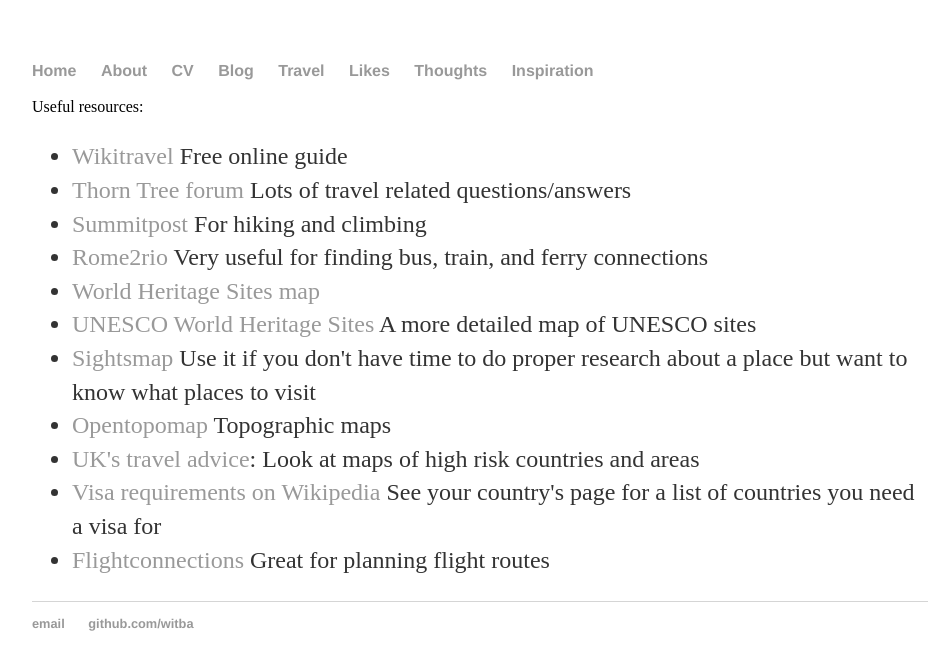
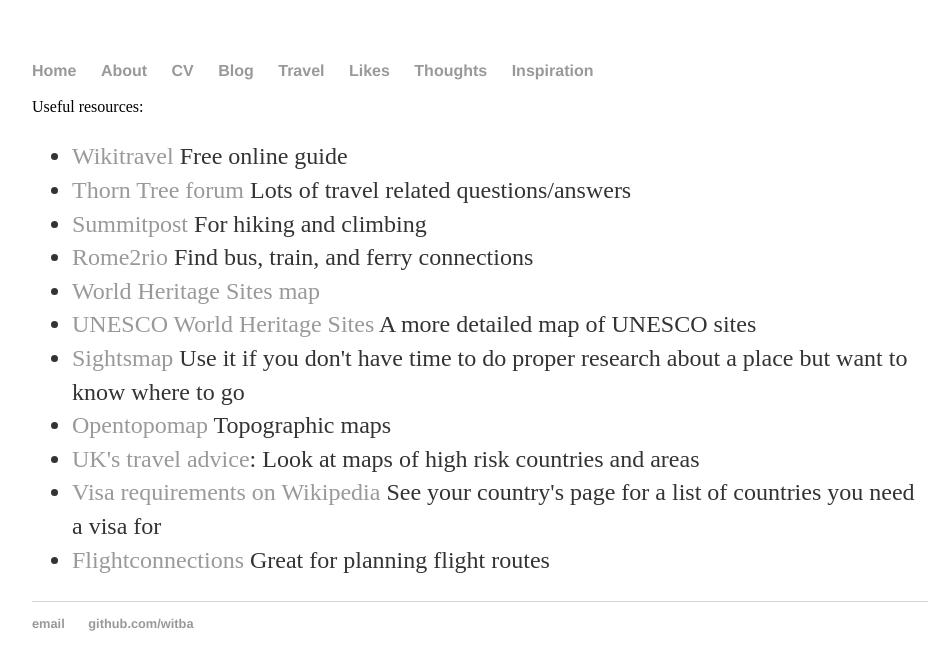
Before and after one commit to witba/witba.github.io, a Jekyll site: the page built from travel/resources.html, in a window 1280 px wide. Shown: the top 670 px of the page, without its empty margins (160-1104 px from the left). Built offline with Jekyll 4.4.1, drawn with Linux system fonts in a browser that asks for light colours.

Commit message:
Update resources.html

```diff
--- a/travel/resources.html
+++ b/travel/resources.html
@@ -3,16 +3,16 @@
 title: Travel resources
 ---
 
-		<div class="travel">
+<div class="travel">
 Useful resources:
 <ul>
 <li><a href="https://wikitravel.org/en/Main_Page">Wikitravel</a> Free online guide
 <li><a href="https://www.lonelyplanet.com/thorntree/welcome">Thorn Tree forum</a> Lots of travel related questions/answers
 <li><a href="https://www.summitpost.org/">Summitpost</a> For hiking and climbing
-<li><a href="https://www.rome2rio.com/">Rome2rio</a> Very useful for finding bus, train, and ferry connections
+<li><a href="https://www.rome2rio.com/">Rome2rio</a> Find bus, train, and ferry connections
 <li><a href="https://www.worldheritagesite.org/map">World Heritage Sites map</a>
 <li><a href="http://whc.unesco.org/en/list">UNESCO World Heritage Sites</a> A more detailed map of UNESCO sites
-<li><a href="http://www.sightsmap.com/">Sightsmap</a> Use it if you don't have time to do proper research about a place but want to know what places to visit
+<li><a href="http://www.sightsmap.com/">Sightsmap</a> Use it if you don't have time to do proper research about a place but want to know where to go
 <li><a href="https://opentopomap.org">Opentopomap</a> Topographic maps
 <li><a href="https://www.gov.uk/foreign-travel-advice">UK's travel advice</a>: Look at maps of high risk countries and areas
 <li><a href="https://en.wikipedia.org/wiki/Visa_requirements_for_Polish_citizens">Visa requirements on Wikipedia</a> See your country's page for a list of countries you need a visa for
```
